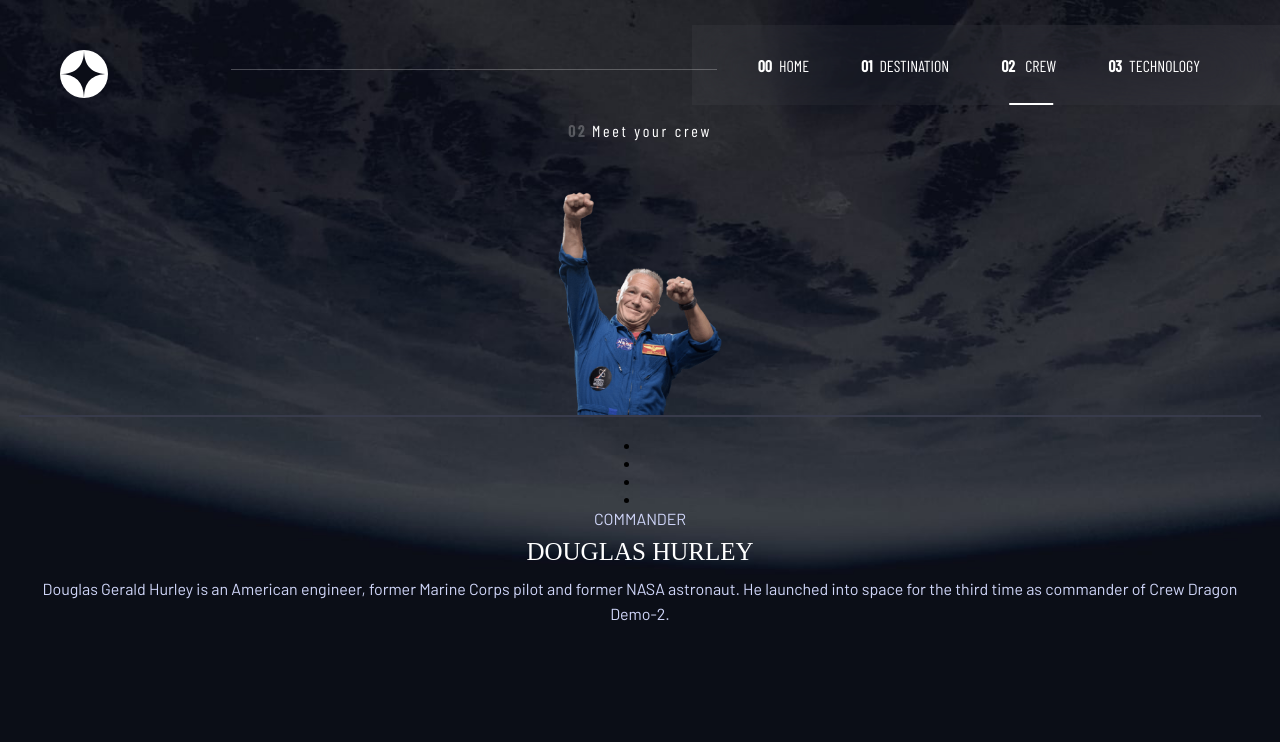
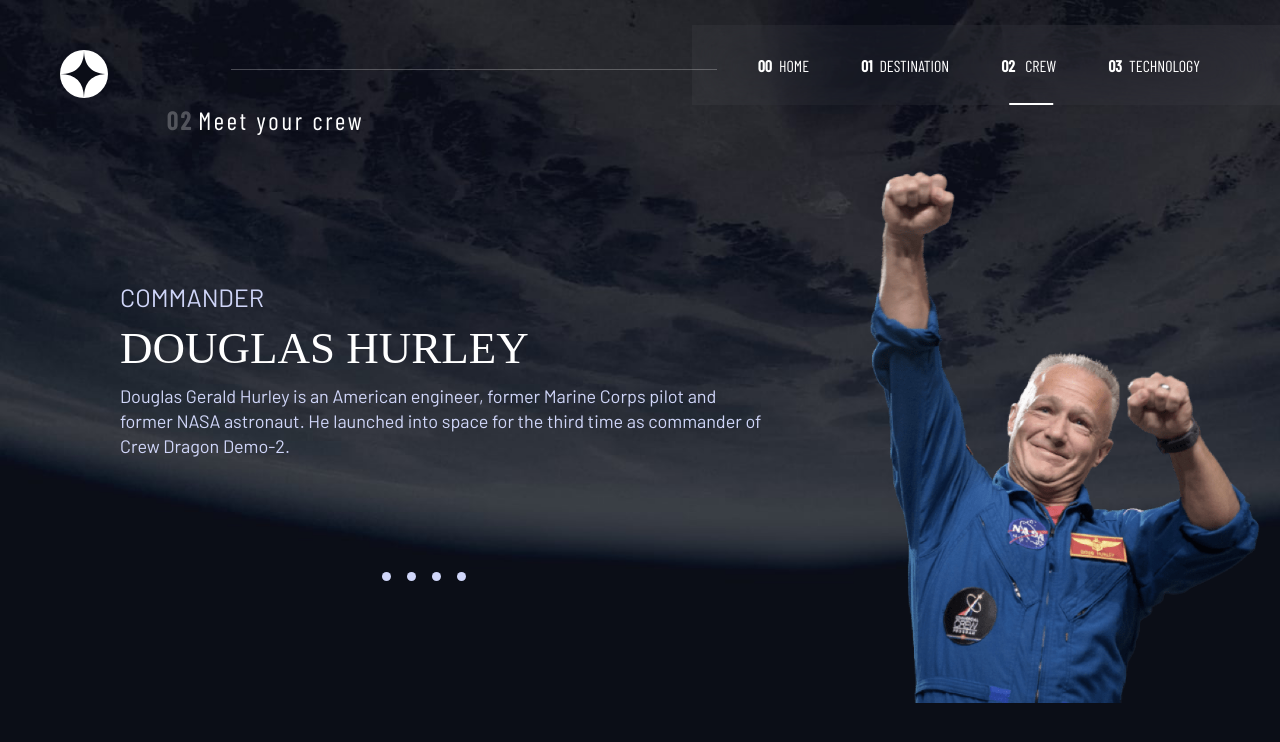
Before and after one commit to Mrcsbda/Space-Tourism, a React (Vite) app: page /crew/Douglas-Hurley in a window 1280 px wide. Shown: the top 742 px of the page. Built offline with nearby package versions, Linux system fonts and the light colour scheme; a web font is replaced by a local one.

Commit message:
responsive

```diff
--- a/src/components/crewInfo/crewInfo.scss
+++ b/src/components/crewInfo/crewInfo.scss
@@ -27,3 +27,22 @@
         text-align: center;
     }
 }
+
+@media screen and (min-width: 1100px){
+    .crew-info{
+        align-items: flex-start;
+
+        &__subtitle{
+            font-size: 25px;
+        }
+
+        &__title{
+            font-size: 45px;
+        }
+
+        &__description{
+            text-align: start;
+            font-size: large;
+        }
+    }
+}
--- a/src/pages/crew/Crew.jsx
+++ b/src/pages/crew/Crew.jsx
@@ -51,7 +51,7 @@
                   {crews.map((item, index) => (
                     <li
                       key={index + 1}
-                      className={`${crewName === item && "active-crew"}`}
+                      className={`crew__nav__lis--item${crewName === item ? "active-crew" : "" }`}
                       onClick={() => handleCrew(item)}
                     ></li>
                   ))}
--- a/src/pages/crew/crew.scss
+++ b/src/pages/crew/crew.scss
@@ -47,9 +47,85 @@
     }
 
     &__nav {
-        &__list {
+        display: flex;
+        align-items: center;
+        &__lis {
             display: flex;
-            cursor: pointer;
+            align-items: center;
+            gap: 25px;
+
+            &--item {
+                font-size: 30px;
+                color: $periwinkle;
+            }
         }
     }
 }
+
+@media screen and (min-width: 500px){
+    .crew {
+        align-items: flex-start;
+        &__subtitle{
+            align-items: flex-start;
+        }
+
+        &__container{
+            flex-direction: column-reverse;
+
+            hr{
+                display: none;
+            }
+        }
+
+        &__info{
+            flex-direction: column-reverse;
+            padding: 0 100px;
+        }
+
+        &__image{
+            position: absolute;
+            bottom: 0;
+            height: 265px;
+            width: auto;
+        }
+    }
+}
+
+@media screen and (min-width: 1100px){
+    .crew {
+        &__subtitle{
+            font-size: 25px;
+            padding: 0 13%;
+        }
+        &__container{
+            display: flex;
+            flex-direction: row-reverse !important;
+            justify-content: space-around;
+            margin-bottom: 0;
+            padding-bottom: 0;
+        }
+
+        &__info{
+            flex-grow: 1;
+        }
+
+        &__image{
+            position: relative;
+            height: 532px;
+            width: auto;
+        }
+
+        &__nav{
+            align-items: flex-start;
+            padding: 100px 0 0 0;
+
+            &__lis{
+                align-items: flex-start;
+            }
+        }
+    }
+}
+
+.active-crew .crew__nav__lis--item{
+    color: white;
+}
```
